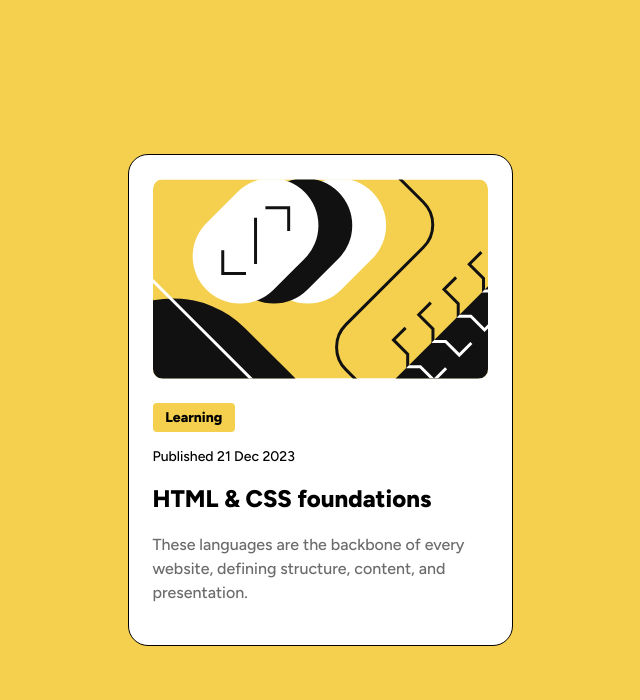
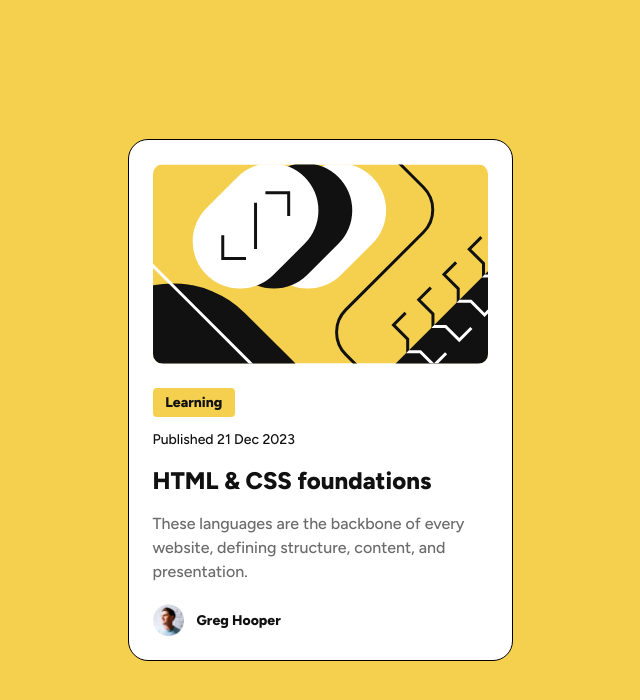
Before and after one commit to Praise25/Blog-preview-card, a React (Vite) app: page / in a window 1280 px wide. Shown: the top 700 px of the page, without its empty margins (320-960 px from the left). Built offline with nearby package versions, Linux system fonts and the light colour scheme.

Commit message:
feat: implement card footer

```diff
--- a/src/components/Card.tsx
+++ b/src/components/Card.tsx
@@ -1,5 +1,6 @@
 import CardImage from "./CardImage"
 import CardContent from "./CardContent"
+import CardFooter from "./CardFooter"
 
 import classes from "./Card.module.css"
 
@@ -8,6 +9,7 @@ export default function Card() {
     <div className={classes.container}>
       <CardImage />
       <CardContent />
+      <CardFooter />
     </div>
   )
 }
--- a/src/components/CardContent.module.css
+++ b/src/components/CardContent.module.css
@@ -22,6 +22,7 @@
   line-height: 150%;
   letter-spacing: 0;
   margin: 0;
+  color: var(--gray-950);
 }
 
 .text-preset-2 {
@@ -31,6 +32,7 @@
   line-height: 150%;
   letter-spacing: 0;
   color: var(--gray-500);
+  margin: 0.8em 0;
 }
 
 .text-preset-3 {
@@ -39,6 +41,8 @@
   font-size: calc(14rem / 16);
   line-height: 150%;
   letter-spacing: 0;
+  color: var(--gray-950);
+  margin: calc(12.5rem / 16) 0;
 }
 
 .text-preset-4 {
@@ -47,4 +51,5 @@
   font-size: calc(14rem / 16);
   line-height: 150%;
   letter-spacing: 0;
+  color: var(--gray-950);
 }
--- /dev/null
+++ b/src/components/CardFooter.module.css
@@ -0,0 +1,24 @@
+.container {
+  display: flex;
+  margin-top: 0.5em;
+}
+
+.footer-image {
+  display: flex;
+  flex: 1;
+  width: calc(32rem / 16);
+  height: calc(32rem / 16);
+}
+
+.footer-text {
+  display: flex;
+  flex: 6.6;
+  align-items: center;
+  margin: 0;
+  font-family: Figtree, sans-serif;
+  font-weight: 800;
+  font-size: calc(14rem / 16);
+  line-height: 150%;
+  letter-spacing: 0;
+  color: var(--gray-950);
+}
--- /dev/null
+++ b/src/components/CardFooter.tsx
@@ -0,0 +1,13 @@
+import footerIcon from "../assets/image-avatar.webp"
+import classes from "./CardFooter.module.css"
+
+export default function CardFooter() {
+  return (
+    <div className={classes.container}>
+      <div className={classes["footer-image"]}>
+        <img src={footerIcon} alt="Author's display picture" />
+      </div>
+      <p className={classes["footer-text"]}>Greg Hooper</p>
+    </div>
+  )
+}
```
Also changed, not shown: src/assets/image-avatar.webp (added).
